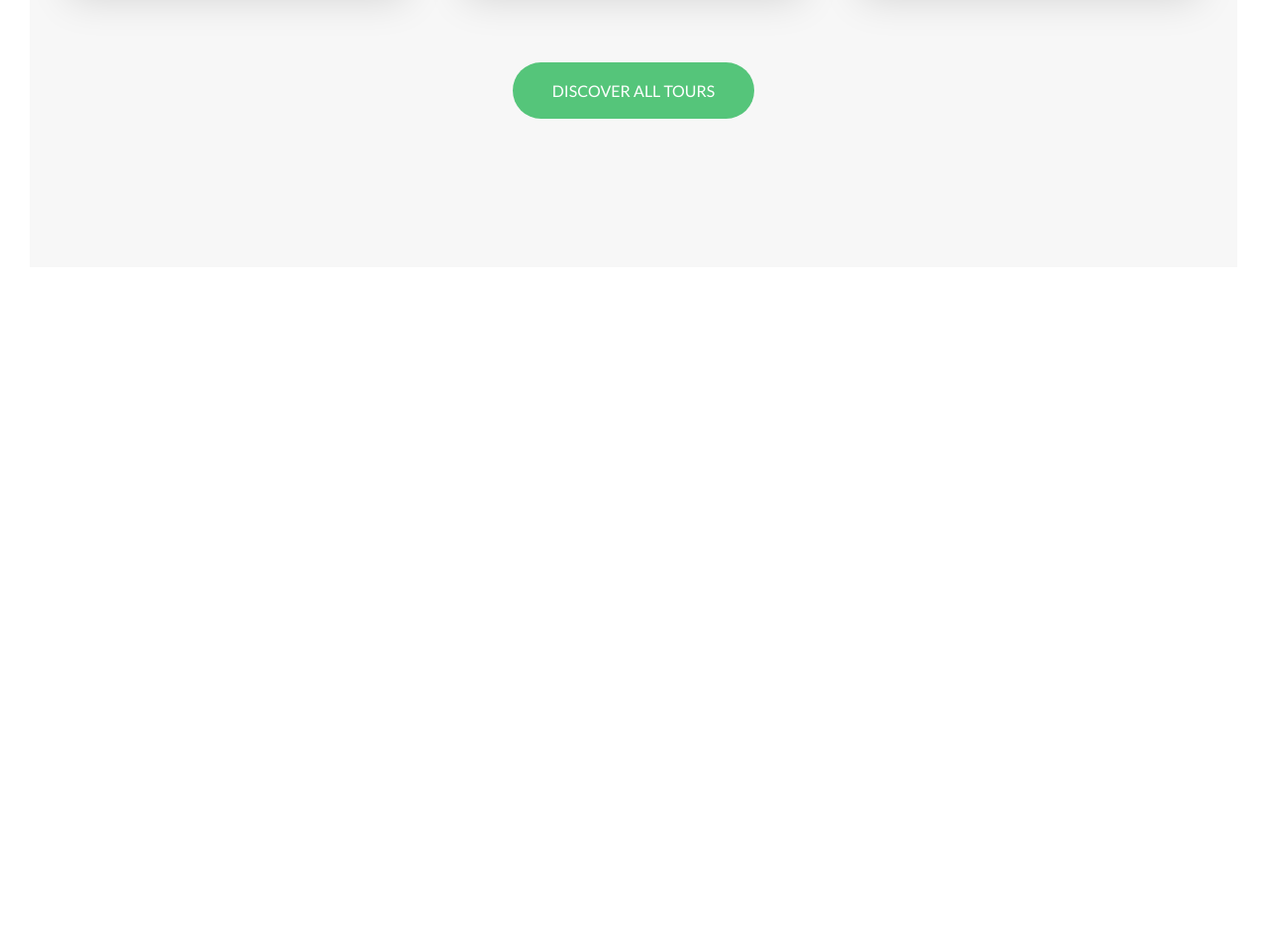
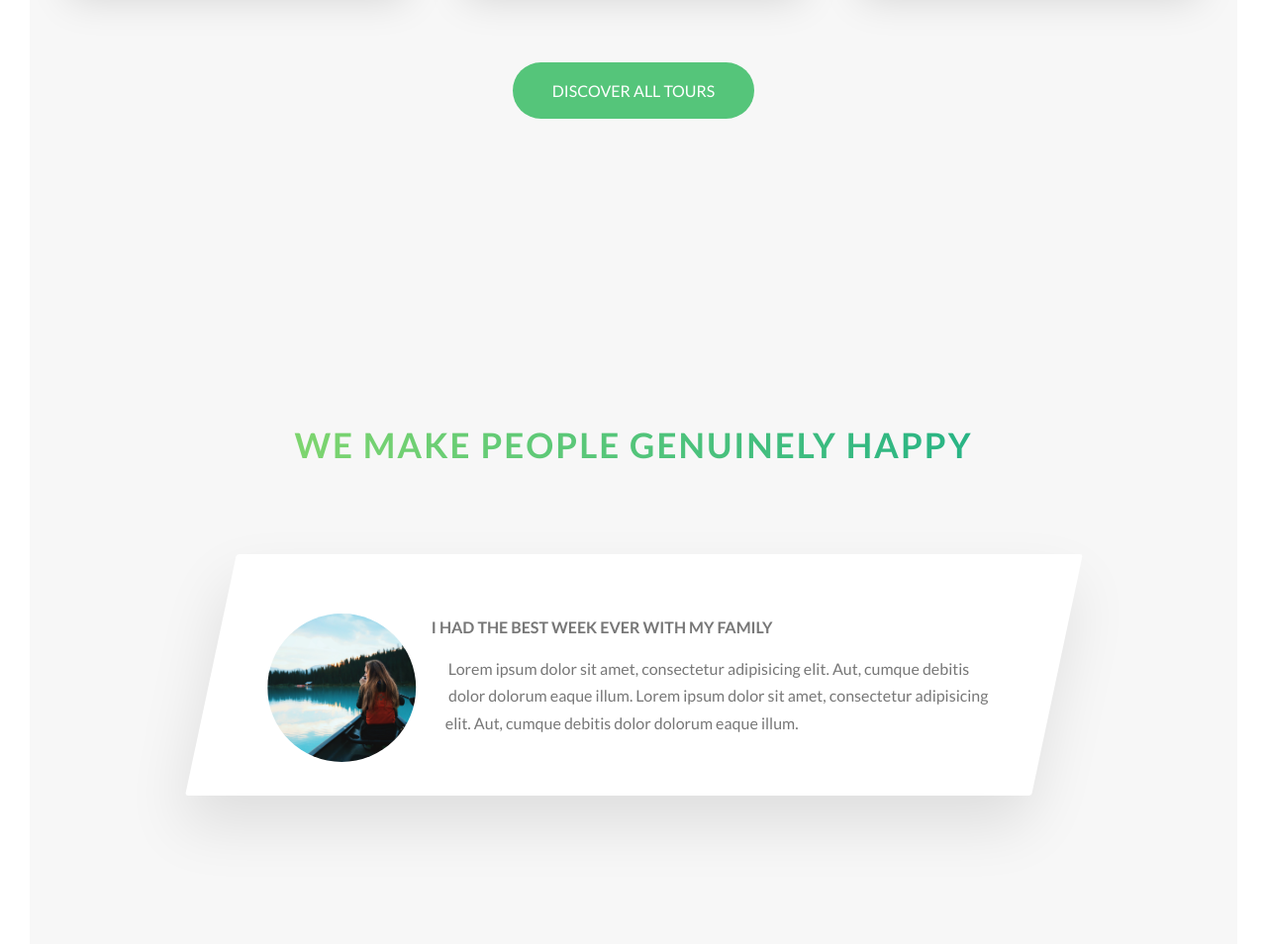
Before and after one commit to wbdana/adv-css-1-natours, a website: page index.html in a window 1280 px wide. Shown: the part 3026-3983 px from the top of the page at 99% size. Before the commit the page ends 3326 px from the top, so only its background shows below. Drawn offline with Linux system fonts and the light colour scheme.

Commit message:
Section 5 Lecture 42, build out story

```diff
--- a/index.html
+++ b/index.html
@@ -231,6 +231,28 @@
                     <a href="#" class="btn btn--green">Discover all tours</a>
                 </div>
             </section>
+
+            <section class="section-stories">
+                <div class="u-center-text u-margin-bottom-big">
+                    <h2 class="heading-secondary">
+                        We make people genuinely happy
+                    </h2>
+                </div>
+
+                <div class="row">
+                    <div class="story">
+                        <figure class="story__shape">
+                            <img src="img/nat-8.jpg" alt="Person on a tour" class="story__img">
+                        </figure>
+                        <div class="story__text">
+                            <h3 class="heading-tertiary u-margin-bottom-small">I had the best week ever with my family</h3>
+                            <p>
+                                Lorem ipsum dolor sit amet, consectetur adipisicing elit. Aut, cumque debitis dolor dolorum eaque illum. Lorem ipsum dolor sit amet, consectetur adipisicing elit. Aut, cumque debitis dolor dolorum eaque illum.
+                            </p>
+                        </div>
+                    </div>
+                </div>
+            </section>
         </main>
     </body>
 </html>
--- /dev/null
+++ b/sass/components/_story.scss
@@ -0,0 +1,34 @@
+.story {
+  width: 75%;
+  margin: 0 auto;
+  box-shadow: 0 3rem 6rem rgba($color-black, .1);
+  background-color: $color-white;
+  border-radius: 3px;
+  padding: 6rem;
+  padding-left: 9rem;
+  font-size: $default-font-size;
+  transform: skewX(-12deg);
+
+  & > * { // select all direct children
+    transform: skewX(12deg);
+  }
+
+  &__shape {
+    width: 15rem; // necessary for shape-outside to work
+    height: 15rem; // necessary for shape-outside to work
+    float: left; // necessary for shape-outside to work
+    -webkit-shape-outside: circle(50% at 50% 50%);
+    shape-outside: circle(50% at 50% 50%);
+    -webkit-shape-outside: circle(50% at 50% 50%);
+    clip-path: circle(50% at 50% 50%);
+    transform: translateX(-3rem) skewX(12deg);
+  }
+
+  &__img {
+    height: 100%;
+  }
+
+  &__text {
+    transform: skewX(12deg);
+  }
+}
--- a/sass/main.scss
+++ b/sass/main.scss
@@ -11,6 +11,7 @@
 @import "components/card";
 @import "components/composition";
 @import "components/feature-box";
+@import "components/story";
 
 @import "layout/grid";
 @import "layout/header";
--- a/sass/pages/_home.scss
+++ b/sass/pages/_home.scss
@@ -27,3 +27,9 @@
   padding: 25rem 0 15rem 0;
   margin-top: -12rem;
 }
+
+.section-stories {
+  padding: 15rem 0;
+  background-color: $color-grey-light-1;
+
+}
```
Also changed, not shown: css/style.css.
